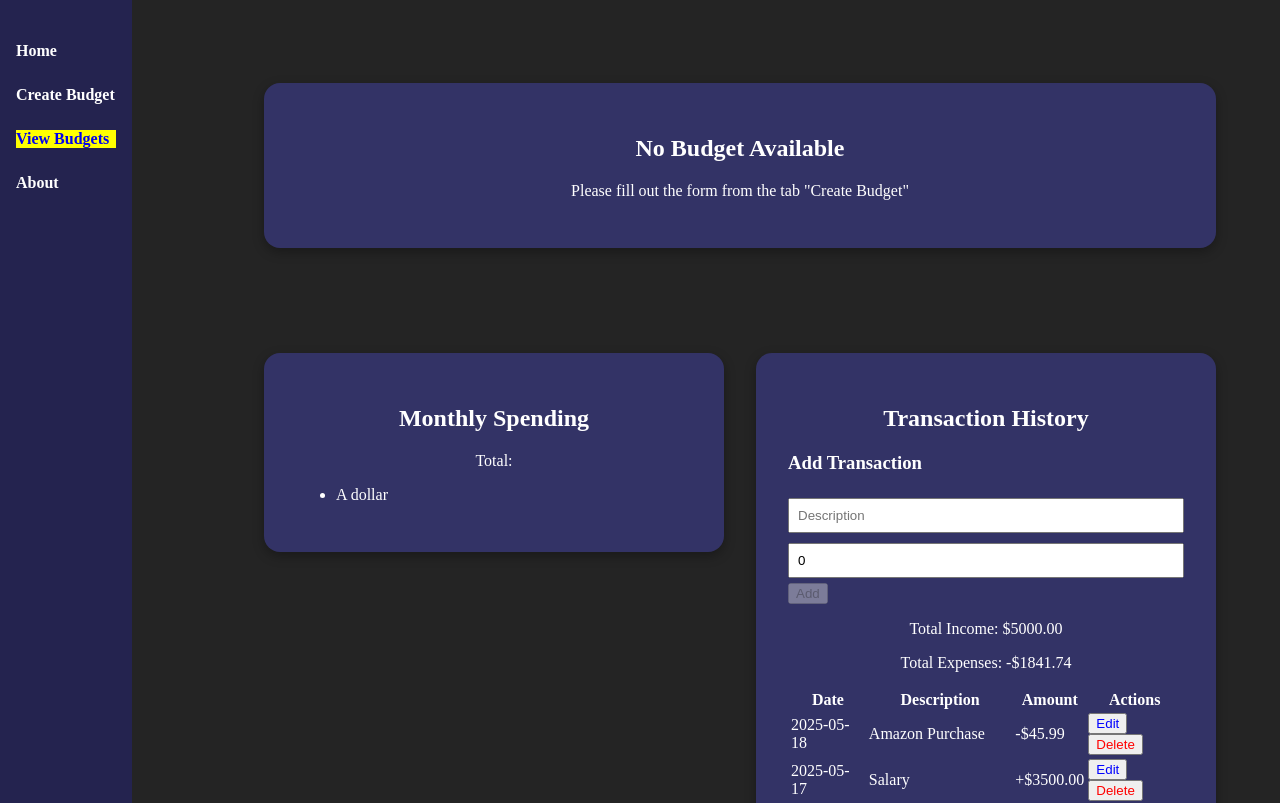
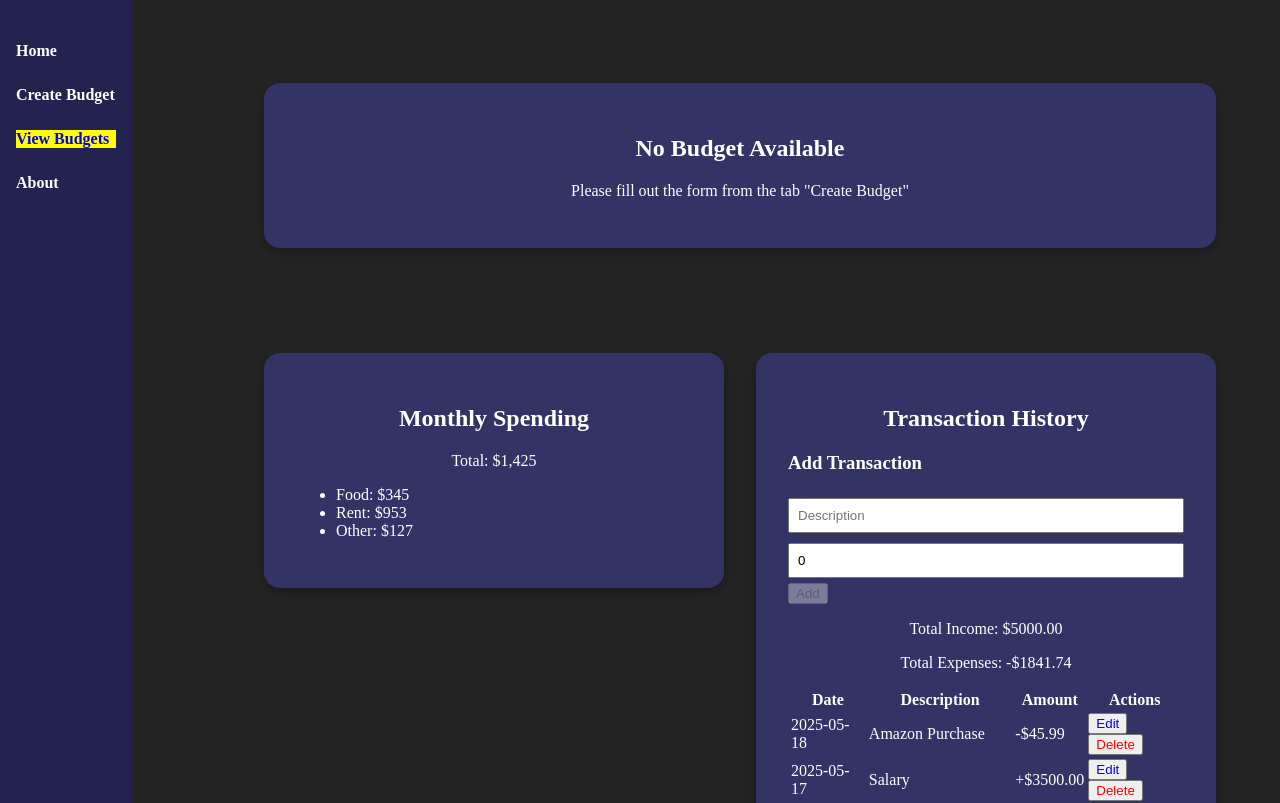
Before and after one commit to Jay-Sakabu/unit-2-final-project, a React (Vite) app in the folder budgeting/: page /viewBudgets in a window 1280 px wide. Shown: the top 803 px of the page. Built offline with nearby package versions, Linux system fonts and the light colour scheme.

Commit message:
Placeholder list

```diff
--- a/budgeting/src/components/BudgetDashboard.jsx
+++ b/budgeting/src/components/BudgetDashboard.jsx
@@ -9,9 +9,11 @@ import Budget from "./Budget.jsx";
 const MonthlySpending = () => (
     <div className="dashboard-box">
         <h2>Monthly Spending</h2>
-        <p>Total:</p>
+        <p>Total: $1,425</p>
         <ul>
-            <li>A dollar</li>
+            <li>Food: $345</li>
+            <li>Rent: $953</li>
+            <li>Other: $127</li>
         </ul>
     </div>
 );
```
